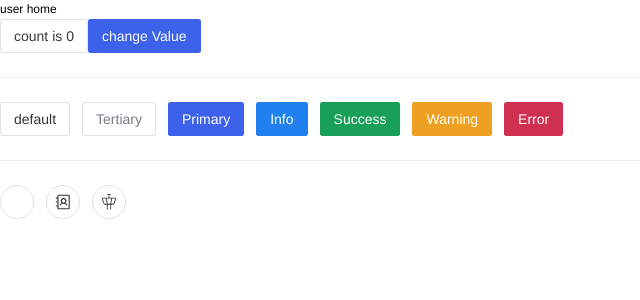
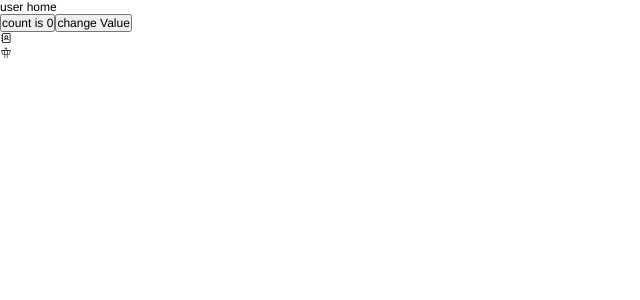
Before and after one commit to Raccom/viteTemplate, a Vue app: page /home in a window 1280 px wide. Shown: the top 300 px of the page, without its empty margins (0-640 px from the left). Built offline with nearby package versions, Linux system fonts and the light colour scheme; a small style sheet from the web is missing.

Commit message:
feat: 无组件库原生版本

```diff
--- a/index.html
+++ b/index.html
@@ -5,7 +5,7 @@
   <meta charset="UTF-8" />
   <link rel="icon" type="image/svg+xml" href="/vite.svg" />
   <meta name="viewport" content="width=device-width, initial-scale=1.0" />
-  <title>Naive UI</title>
+  <title>Vitemp</title>
 </head>
 
 <body>
--- a/package.json
+++ b/package.json
@@ -33,7 +33,6 @@
     "@vicons/tabler": "^0.12.0",
     "@vicons/utils": "^0.1.4",
     "@vitejs/plugin-vue": "^4.1.0",
-    "naive-ui": "^2.35.0",
     "sass": "^1.62.1",
     "unocss": "^0.57.2",
     "unplugin-auto-import": "^0.16.6",
--- a/src/App.vue
+++ b/src/App.vue
@@ -1,9 +1,7 @@
 <script setup></script>
 
 <template>
-    <AppProvider>
-        <RouterView />
-    </AppProvider>
+    <RouterView />
 </template>
 
 <style lang="scss">
--- a/src/api/basicHttp.js
+++ b/src/api/basicHttp.js
@@ -32,11 +32,7 @@ const handleResponseError = (error) => {
  */
 const handleResponseSuccess = (response) => {
     const res = response.data;
-    if (res?.status === 200) {
-        return Promise.resolve(res.data);
-    } else {
-        return Promise.reject(res);
-    }
+    return Promise.resolve(res.data);
 };
 
 // 响应拦截, 处理错误码和跳转拦截
--- a/src/components/AppProvider.vue
+++ /dev/null
@@ -1,65 +0,0 @@
-<script setup>
-import { NConfigProvider, darkTheme, zhCN, dateZhCN, useLoadingBar, useDialog, useMessage, useNotification } from 'naive-ui';
-
-/**
- * @type import('naive-ui').GlobalThemeOverrides
- */
-const lightThemeOverrides = {
-    common: {
-        primaryColor: '#3c61ea',
-        primaryColorHover: '#3a45ea',
-        primaryColorPressed: '#0a1758',
-        primaryColorSuppl: '#3d61ea',
-        fontWeightStrong: '600'
-    },
-};
-
-const darkThemeOverrides = {
-    common: {
-        primaryColor: '#ccc'
-    }
-};
-
-/*
-    // use dark theme
-    const theme = darkTheme;
-*/
-const theme = null;
-
-// 挂载naive组件的方法至window, 以便在全局使用
-const setupNaiveTools = () => {
-    window.$loadingBar = useLoadingBar()
-    window.$dialog = useDialog()
-    window.$message = useMessage()
-    window.$notification = useNotification()
-}
-
-const NaiveProviderContent = defineComponent({
-    setup () {
-        setupNaiveTools()
-    },
-    render () {
-        return h('div')
-    },
-})
-</script>
-
-<template>
-    <n-config-provider
-        :theme="theme"
-        :theme-overrides="theme === null ? lightThemeOverrides : darkThemeOverrides"
-        :locale="zhCN"
-        :date-locale="dateZhCN"
-    >
-        <n-loading-bar-provider>
-            <n-dialog-provider>
-                <n-notification-provider>
-                    <n-message-provider>
-                        <slot></slot>
-                        <NaiveProviderContent />
-                    </n-message-provider>
-                </n-notification-provider>
-            </n-dialog-provider>
-        </n-loading-bar-provider>
-    </n-config-provider>
-</template>
--- a/src/components/HelloWorld.vue
+++ b/src/components/HelloWorld.vue
@@ -12,7 +12,7 @@ const content = computed({
 </script>
 
 <template>
-    <n-button type="primary" @click="content=999">change Value</n-button>
+    <button type="primary" @click="content=999">change Value</button>
 </template>
 
 <style scoped lang="scss"></style>
--- a/src/main.js
+++ b/src/main.js
@@ -3,7 +3,6 @@ import { createPinia } from 'pinia';
 import App from './App.vue';
 import router from './router/index.js';
 import 'uno.css';
-import 'vfonts/FiraCode.css';
 
 const store = createPinia();
 const app = createApp(App);
--- a/src/pages/home/index.vue
+++ b/src/pages/home/index.vue
@@ -1,39 +1,22 @@
 <template>
-    <div text-gray-500 m-15>
+    <div text-gray-500 p-15>
         <!-- pinia 获取状态 -->
         <p text-24px mb-10px>{{ username }} home</p>
         <div>
             <!-- ref 数据响应和传参 -->
-            <n-button @click="num++" mr-5>count is {{ num }}</n-button>
+            <button @click="num++" mr-5>count is {{ num }}</button>
             <HelloWorld v-model="num"></HelloWorld>
         </div>
     </div>
-    <n-divider />
-    <n-space m-15>
-        <!-- naive 组件主题展示 -->
-        <n-button>default</n-button>
-        <n-button type="tertiary"> Tertiary </n-button>
-        <n-button type="primary"> Primary </n-button>
-        <n-button type="info"> Info </n-button>
-        <n-button type="success"> Success </n-button>
-        <n-button type="warning"> Warning </n-button>
-        <n-button type="error"> Error </n-button>
-    </n-space>
-    <n-divider />
-    <n-space m-15>
-        <n-button circle>
-            <template #icon>
-                <!-- 直接使用 icon -->
-                <icon-maki:aerialway color="#000" text-18px />
-            </template>
-        </n-button>
-        <n-button circle v-for="item in icons">
-            <template #icon>
-                <!-- 动态图标渲染 -->
-                <Icon :icon="item" text-18px></Icon>
-            </template>
-        </n-button>
-    </n-space>
+    <div m-15>
+        <div>
+            <icon-maki:aerialway color="#000" text-18px />
+        </div>
+        <div v-for="item in icons">
+            <!-- 动态图标渲染 -->
+            <Icon :icon="item" text-18px></Icon>
+        </div>
+    </div>
 </template>
 
 <script setup>
--- a/src/router/index.js
+++ b/src/router/index.js
@@ -24,11 +24,8 @@ const router = createRouter({
 
 router.beforeEach((to, from, next) => {
     // login code
-    $loadingBar.start()
     setTimeout(() => {
-        $loadingBar.finish()
         next();
-        $message.success('加载完成')
     }, 500)
 });
 
--- a/vite.config.js
+++ b/vite.config.js
@@ -6,7 +6,6 @@ import Components from 'unplugin-vue-components/vite';
 import UnoCSS from 'unocss/vite';
 import presetUno from '@unocss/preset-uno';
 import presetAttributify from '@unocss/preset-attributify';
-import { NaiveUiResolver } from 'unplugin-vue-components/resolvers';
 import Icons from 'unplugin-icons/vite';
 import IconsResolver from 'unplugin-icons/resolver';
 import viteCompression from 'vite-plugin-compression';
@@ -96,22 +95,12 @@ export default defineConfig({
             presets: [presetUno(), presetAttributify()]
         }),
         AutoImport({
-            imports: [
-                'vue',
-                {
-                    'naive-ui': [
-                        'useDialog',
-                        'useMessage',
-                        'useNotification',
-                        'useLoadingBar'
-                    ]
-                }
-            ],
+            imports: ['vue'],
             resolvers: [],
             dts: pathResolve('src/auto-imports.d.ts')
         }),
         Components({
-            resolvers: [NaiveUiResolver(), IconsResolver({ componentPrefix: 'icon' })],
+            resolvers: [IconsResolver({ componentPrefix: 'icon' })],
             dts: pathResolve('src/components.d.ts')
         }),
         Icons({ compiler: 'vue3', scale: 1, defaultClass: 'icon', autoInstall: true }),
```
Also changed, not shown: 1 other file (tests, documents, lock files or other folders).
